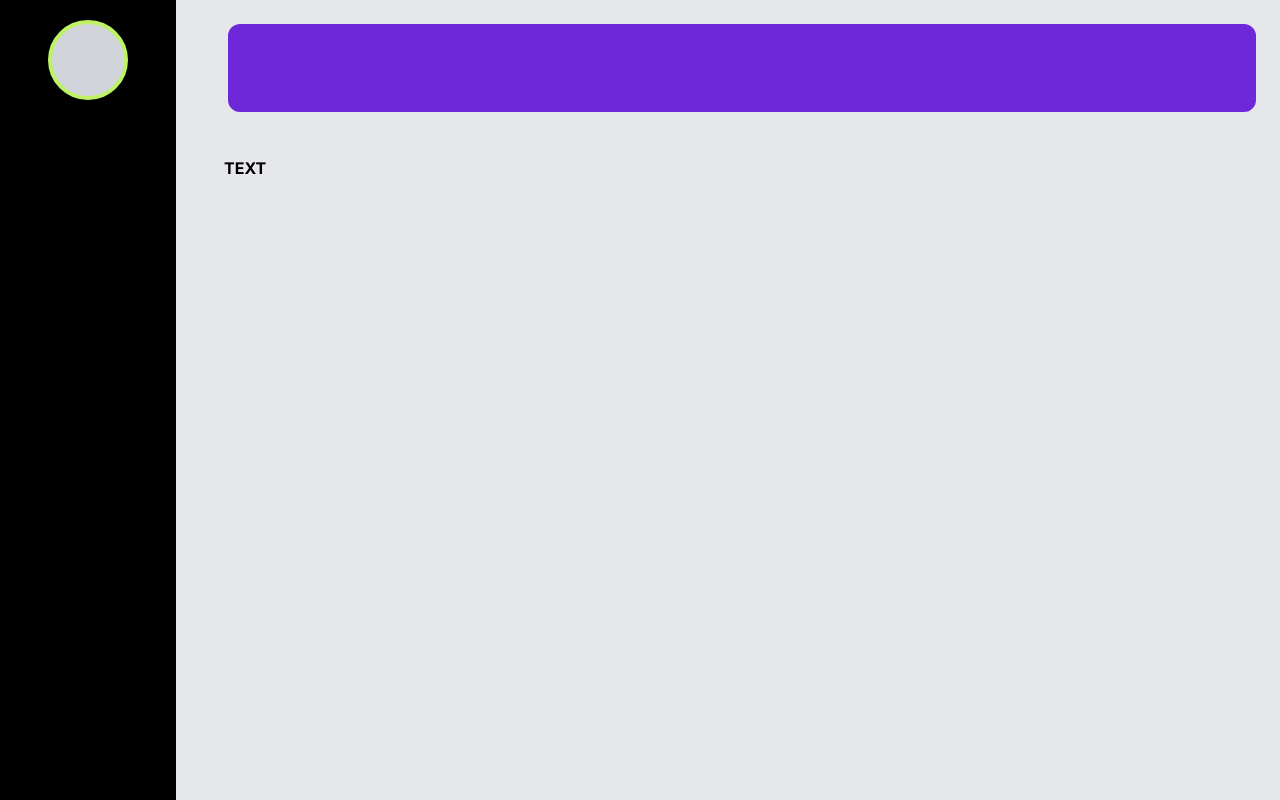
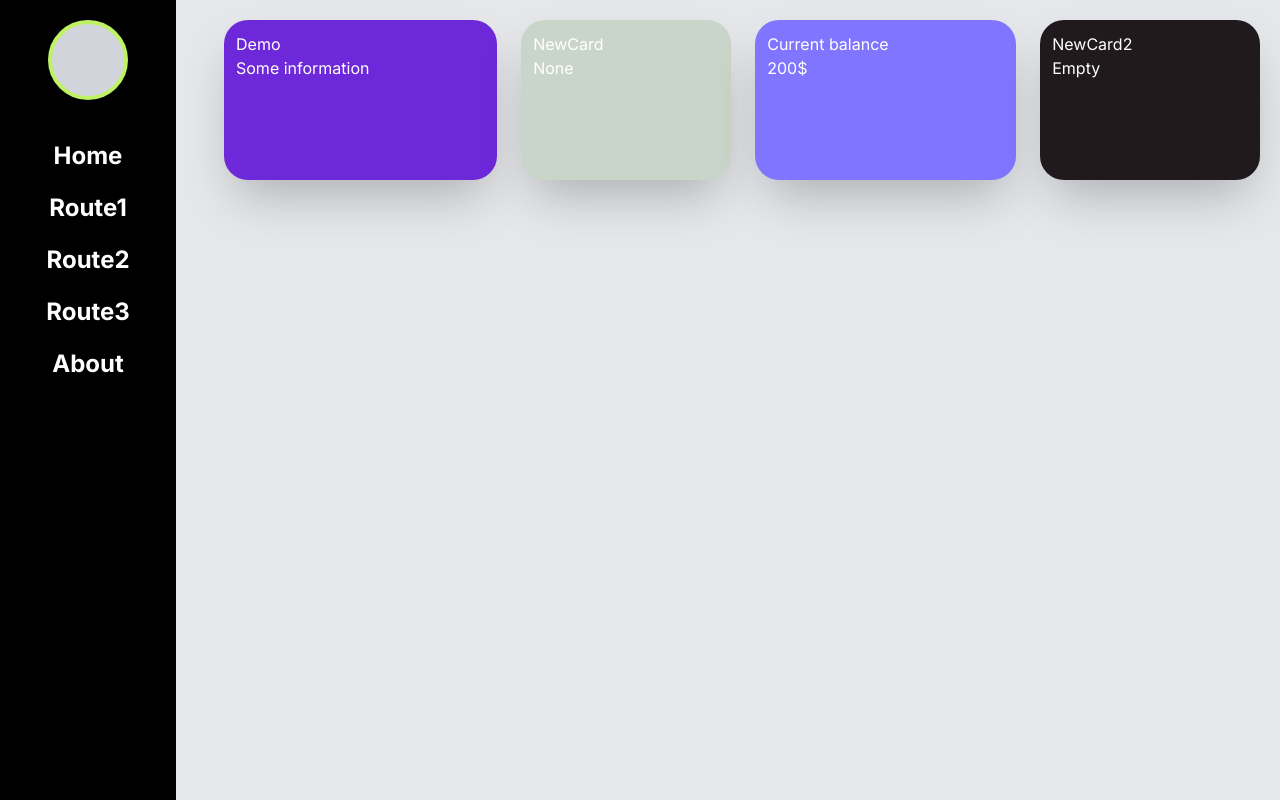
Before and after one commit to m1a2023/nexp-front, a Next.js app: page / in a window 1280 px wide. Built offline with nearby package versions, Linux system fonts and the light colour scheme.

Commit message:
initial dev commit

```diff
--- a/src/app/components/main.js
+++ b/src/app/components/main.js
@@ -0,0 +1,35 @@
+export function Balance({ currentBalance }) {
+  return (
+    <div
+      className="flex flex-col p-3 grow justify-start rounded-3xl max-h-40 min-h-20 max-w-72 min-w-36
+      bg-medium-state-blue "
+    >
+      <div className="flex flex-end justify-left">Current balance</div>
+      <div key={currentBalance}>{currentBalance}</div>
+    </div>
+  );
+}
+
+export function TemplateCard({ cardTitle, mainInformation, color }) {
+  console.log("color is ", color);
+  console.log("card title is ", cardTitle);
+  console.log("main information is ", mainInformation);
+
+  function SetCardTitle({ cardTitle }) {
+    return <div className="flex">{cardTitle}</div>;
+  }
+
+  function SetCardMainInformation({ mainInformation }) {
+    return <div>{mainInformation}</div>;
+  }
+
+  return (
+    <div
+      className={`flex flex-col p-3 grow justify-start rounded-3xl max-h-40 min-h-20 max-w-72 min-w-36 ${color}
+      shadow-2xl`}
+    >
+      <SetCardTitle cardTitle={`${cardTitle}`} />
+      <SetCardMainInformation mainInformation={`${mainInformation}`} />
+    </div>
+  );
+}
--- a/src/app/components/navbar.js
+++ b/src/app/components/navbar.js
@@ -1,6 +1,8 @@
 import Link from "next/link";
 
+//TODO: make menu bigger
 export function Navbar() {
+  //TODO: change routes
   return (
     <>
       <ul className="flex flex-col justify-center space-y-5">
--- a/src/app/globals.css
+++ b/src/app/globals.css
@@ -26,13 +26,8 @@ body,
 body {
   display: flex;
   box-sizing: border-box;
-  color: rgb(var(--foreground-rgb));
-  background: linear-gradient(
-      to bottom,
-      transparent,
-      rgb(var(--background-end-rgb))
-    )
-    rgb(var(--background-start-rgb));
+  color: white;
+  background: #e5e7eb;
 }
 
 @layer utilities {
--- a/src/app/page.js
+++ b/src/app/page.js
@@ -2,30 +2,47 @@
 import React from "react";
 import { Navbar } from "./components/navbar";
 import { Logo } from "./components/logo";
+import { TemplateCard } from "./components/main";
 
 export default function Home() {
+  //FIXME: change font and font size
   return (
     <div className="flex flex-row h-full w-full box-border space-x-7 bg-gray-200">
       <div
         className="flex p-5 grow-0 flex-col justify-start text-2xl font-bold space-y-10
-					w-44 min-h-full bg-black"
+				w-44 min-h-full bg-black"
       >
         <Logo />
         <Navbar />
       </div>
 
       <div
-        className="flex flex-col p-5 grow justify-center text-1xl rounded-2xl
-					min-w-25 min-h-full space-y-10 font-bold"
+        className="flex flex-row p-5 flex-wrap grow justify-start text-1xl min-w-25 min-h-full
+        gap-6"
       >
-        <div
-          className="flex p-3 grow justify-center bg-violet-700 rounded-2xl text-1xl
-						min-h-16 max-h-24 border-solid border-4"
-        ></div>
+        <TemplateCard
+          cardTitle={"Demo"}
+          mainInformation={"Some information"}
+          color={"bg-violet-700"}
+        ></TemplateCard>
 
-        <div className="flex grow justify-start bg-transparent text-1xl ">
-          TEXT
-        </div>
+        <TemplateCard
+          color={"bg-ash-gray"}
+          cardTitle={"NewCard"}
+          mainInformation={"None"}
+        ></TemplateCard>
+
+        <TemplateCard
+          cardTitle={"Current balance"}
+          mainInformation={"200$"}
+          color={"bg-medium-state-blue"}
+        ></TemplateCard>
+
+        <TemplateCard
+          color={"bg-raisin-black"}
+          cardTitle={"NewCard2"}
+          mainInformation={"Empty"}
+        ></TemplateCard>
       </div>
     </div>
   );
```
